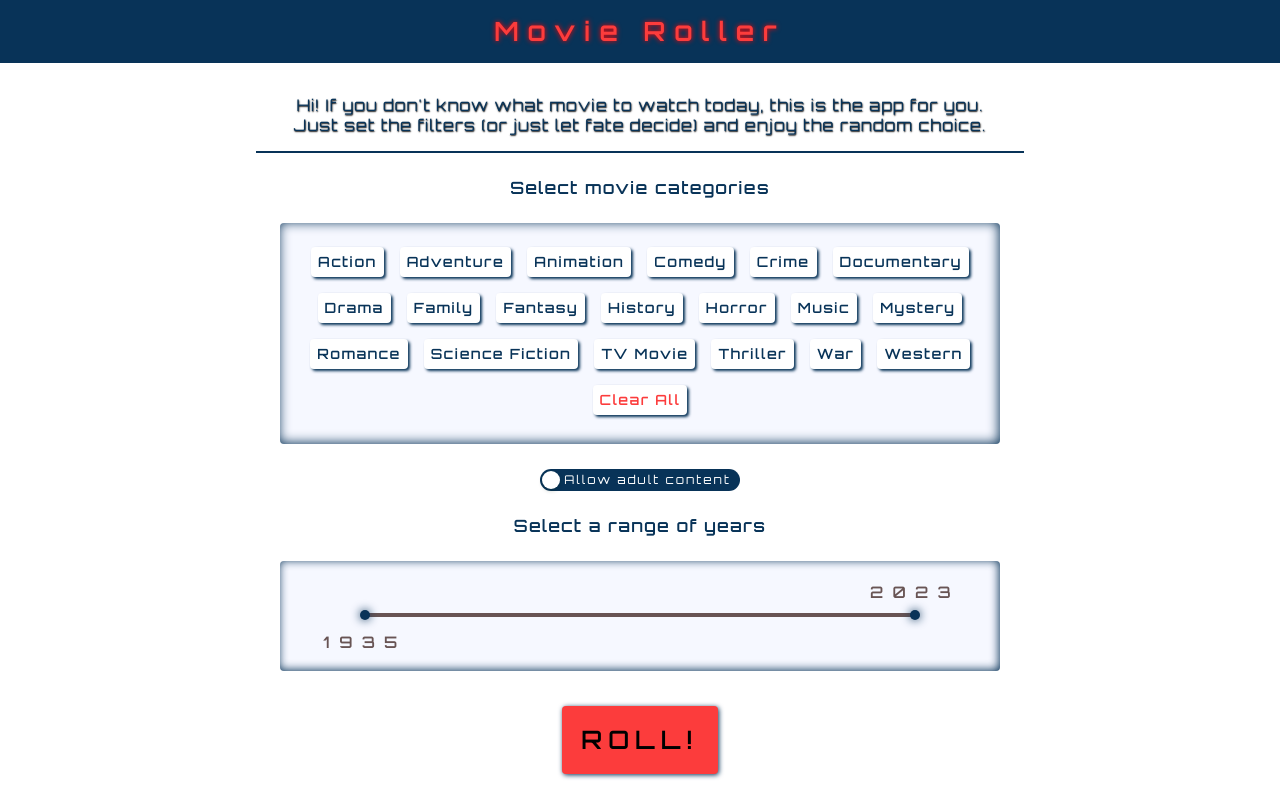
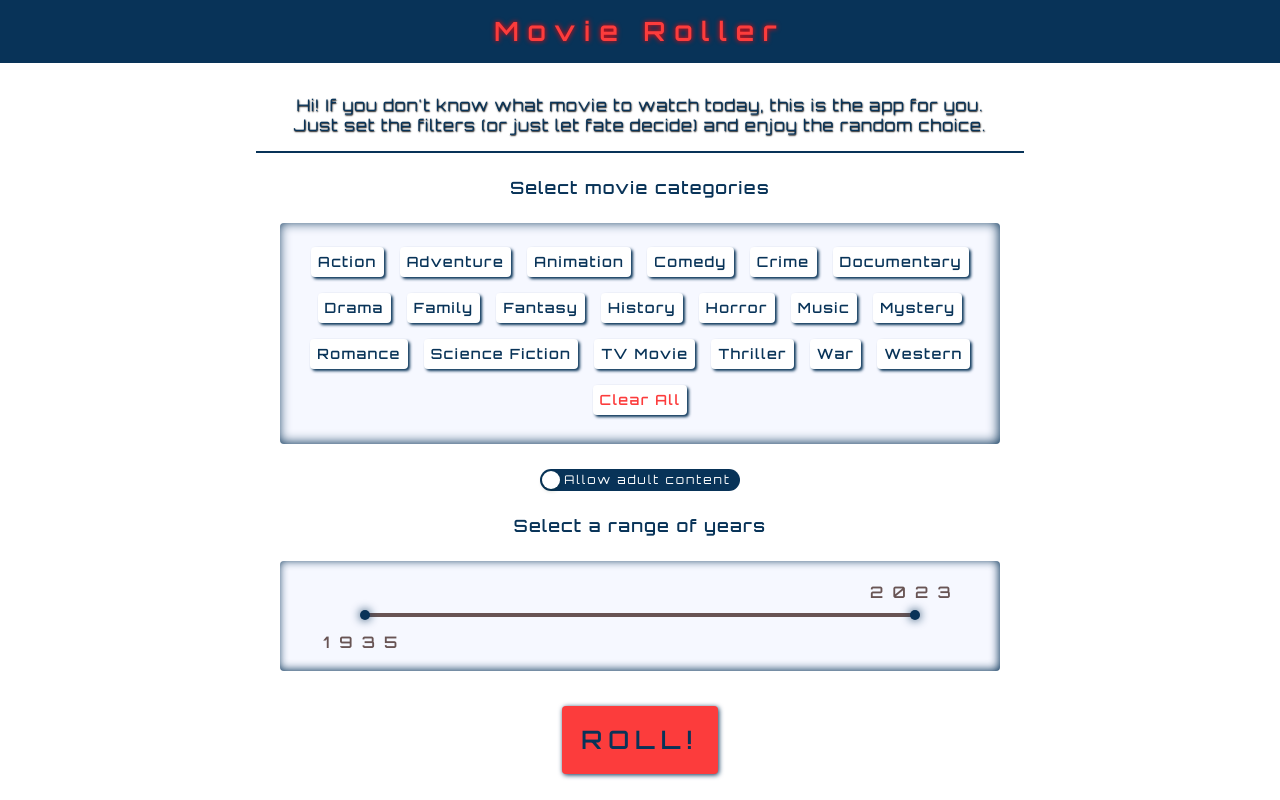
Before and after one commit to wader-rp/Movieroller, a React (Create React App) app: page / in a window 1280 px wide. Built offline with nearby package versions, Linux system fonts and the light colour scheme; no server answers.

Commit message:
roll button font color

```diff
--- a/src/components/FilterScreen/FilterScreenStyles.css
+++ b/src/components/FilterScreen/FilterScreenStyles.css
@@ -21,6 +21,7 @@ h4 {
 
 .roll-button {
   margin: 1.6rem 0;
+  color: var(--firstColor);
   background-color: var(--thirdColor);
   font-family: "Orbitron", sans-serif;
   letter-spacing: 7px;
```
